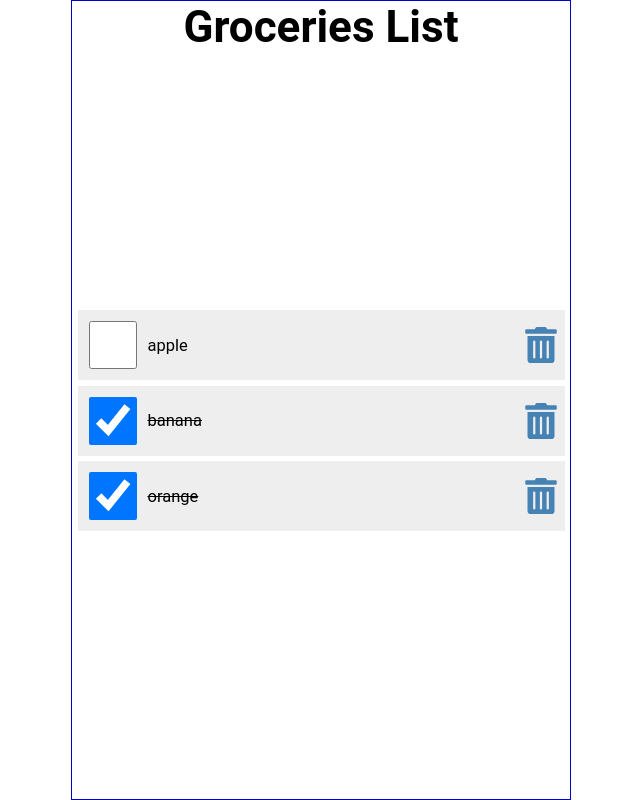
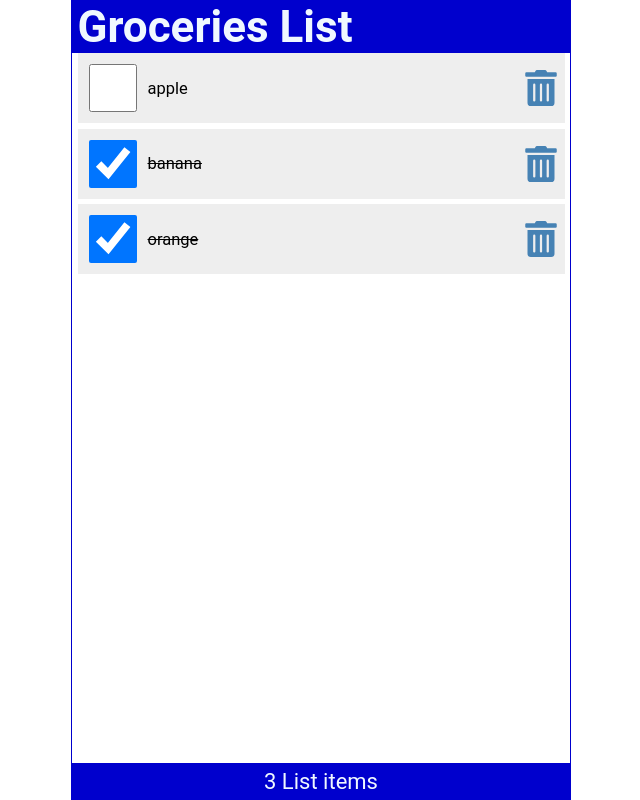
Before and after one commit to farid555/React-Groceries-List, a React (Create React App) app: page / in a window 1280 px wide. Shown: the whole page, without its empty margins (319-959 px from the left). Built offline with nearby package versions, Linux system fonts and the light colour scheme.

Commit message:
more organise the code

```diff
--- a/src/App.js
+++ b/src/App.js
@@ -1,13 +1,51 @@
 import Content from "./Content";
 import Header from "./Header";
 import Footer from "./Footer";
+import { useState } from "react";
 
 function App() {
+  const [items, setItems] = useState([
+    {
+      id: 1,
+      checked: false,
+      item: "apple",
+    },
+    {
+      id: 2,
+      checked: true,
+      item: "banana",
+    },
+    {
+      id: 3,
+      checked: true,
+      item: "orange",
+    },
+  ]);
+
+  const handleCheck = (id) => {
+    //console.log(`key: ${id}`);
+    const listItems = items.map((item) =>
+      item.id === id ? { ...item, checked: !item.checked } : item
+    );
+    setItems(listItems);
+    localStorage.setItem("shoppinglist", JSON.stringify(listItems));
+  };
+
+  const handleDelete = (id) => {
+    // console.log(id);
+    const listItems = items.filter((item) => item.id !== id);
+    setItems(listItems);
+    localStorage.setItem("shoppinglist", JSON.stringify(listItems));
+  };
   return (
     <div className="App">
-      <Header />
-      <Content />
-      <Footer />
+      <Header title="Groceries List" />
+      <Content
+        items={items}
+        handleCheck={handleCheck}
+        handleDelete={handleDelete}
+      />
+      <Footer lenght={items.length} />
     </div>
   );
 }
--- a/src/Content.js
+++ b/src/Content.js
@@ -1,68 +1,17 @@
-import React from "react";
-import { useState } from "react";
-import { FaTrashAlt } from "react-icons/fa";
+import ItemList from "./ItemList";
 
-const Content = () => {
-  const [items, setItems] = useState([
-    {
-      id: 1,
-      checked: false,
-      item: "apple",
-    },
-    {
-      id: 2,
-      checked: true,
-      item: "banana",
-    },
-    {
-      id: 3,
-      checked: true,
-      item: "orange",
-    },
-  ]);
-
-  const handleCheck = (id) => {
-    //console.log(`key: ${id}`);
-    const listItems = items.map((item) =>
-      item.id === id ? { ...item, checked: !item.checked } : item
-    );
-    setItems(listItems);
-    localStorage.setItem("shoppinglist", JSON.stringify(listItems));
-  };
-
-  const handleDelete = (id) => {
-    // console.log(id);
-    const listItems = items.filter((item) => item.id !== id);
-    setItems(listItems);
-    localStorage.setItem("shoppinglist", JSON.stringify(listItems));
-  };
-
+const Content = ({ items, handleCheck, handleDelete }) => {
   return (
     <main>
-      <ul>
-        {items.map((item) => (
-          <li className="item" key={item.id}>
-            <input
-              type="checkbox"
-              onChange={() => {
-                handleCheck(item.id);
-              }}
-              checked={item.checked}
-            />
-            <label
-              style={item.checked ? { textDecoration: "line-through" } : null}
-              onDoubleClick={() => handleCheck(item.id)}
-            >
-              {item.item}
-            </label>
-            <FaTrashAlt
-              onClick={() => handleDelete(item.id)}
-              role="button"
-              tabIndex="0"
-            />
-          </li>
-        ))}
-      </ul>
+      {items.length ? (
+        <ItemList
+          items={items}
+          handleCheck={handleCheck}
+          handleDelete={handleDelete}
+        />
+      ) : (
+        <p style={{ marginTop: "2rem" }}>Your List is empty.</p>
+      )}
     </main>
   );
 };
--- a/src/Footer.js
+++ b/src/Footer.js
@@ -1,7 +1,13 @@
 import React from "react";
 
-const Footer = () => {
-  return <div></div>;
+const Footer = ({ lenght }) => {
+  return (
+    <footer>
+      <p>
+        {lenght} List {lenght === 1 ? "item" : "items"}
+      </p>
+    </footer>
+  );
 };
 
 export default Footer;
--- a/src/Header.js
+++ b/src/Header.js
@@ -1,10 +1,10 @@
 import React from "react";
 
-const Header = () => {
+const Header = ({ title }) => {
   return (
-    <div>
-      <h1>Groceries List</h1>
-    </div>
+    <header>
+      <h1>{title}</h1>
+    </header>
   );
 };
 
--- /dev/null
+++ b/src/ItemList.js
@@ -0,0 +1,35 @@
+import React from "react";
+import { FaTrashAlt } from "react-icons/fa";
+
+const ItemList = ({ items, handleCheck, handleDelete }) => {
+  return (
+    <main>
+      <ul>
+        {items.map((item) => (
+          <li className="item" key={item.id}>
+            <input
+              type="checkbox"
+              onChange={() => {
+                handleCheck(item.id);
+              }}
+              checked={item.checked}
+            />
+            <label
+              style={item.checked ? { textDecoration: "line-through" } : null}
+              onDoubleClick={() => handleCheck(item.id)}
+            >
+              {item.item}
+            </label>
+            <FaTrashAlt
+              onClick={() => handleDelete(item.id)}
+              role="button"
+              tabIndex="0"
+            />
+          </li>
+        ))}
+      </ul>
+    </main>
+  );
+};
+
+export default ItemList;
--- a/src/index.css
+++ b/src/index.css
@@ -43,7 +43,7 @@ main {
   display: flex;
   flex-direction: column;
   flex-grow: 1;
-  justify-content: center;
+  justify-content: flex-start;
   align-items: center;
   overflow-y: auto;
 }
```
